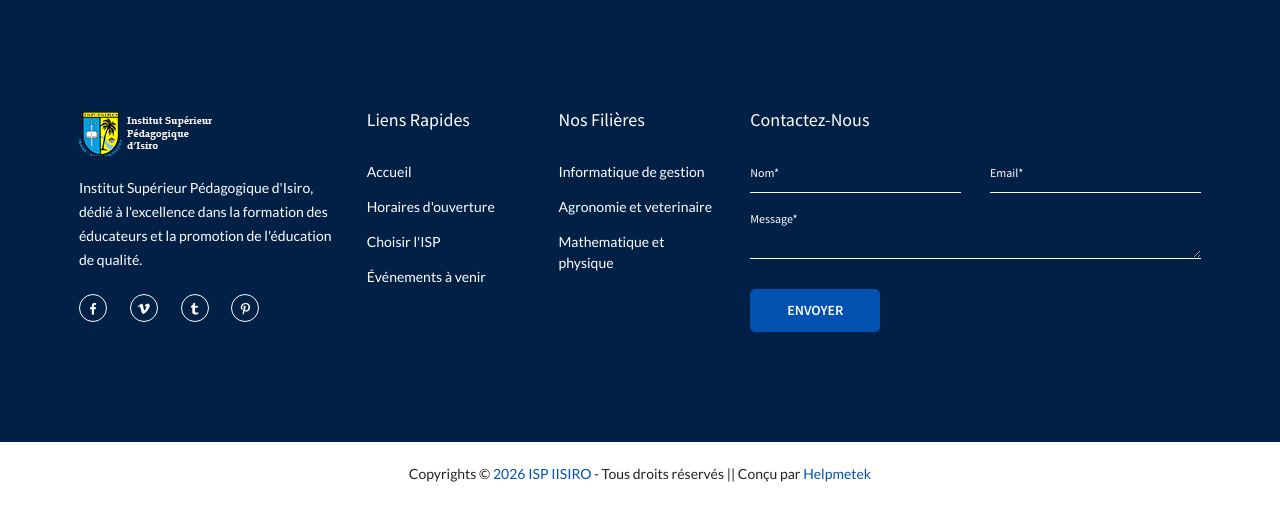
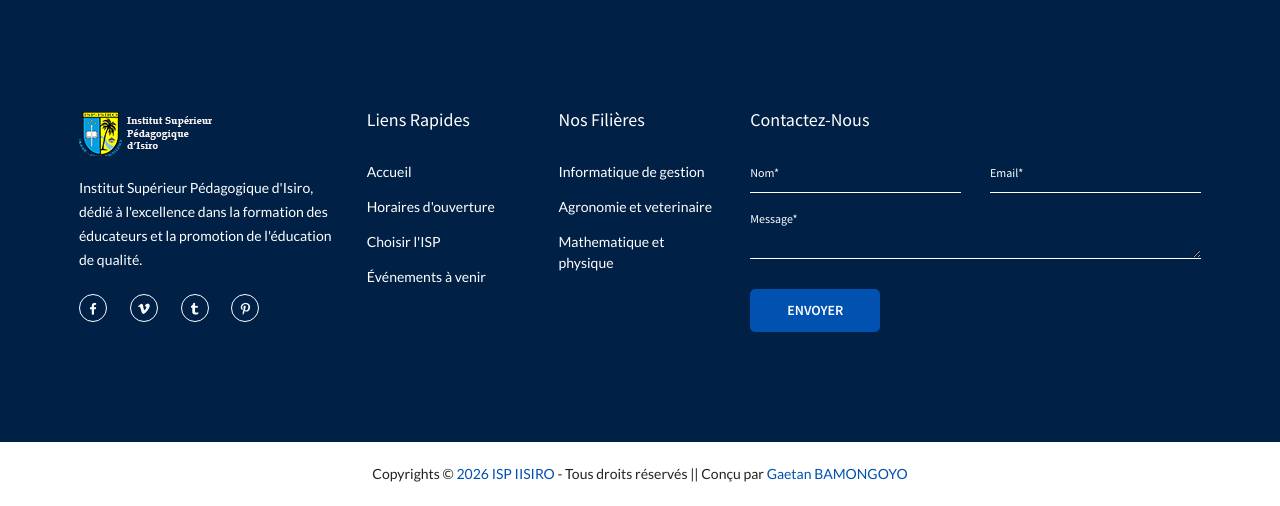
Before and after one commit to Gaetan-bamongoyo/ispisiro, a Django app: page / in a window 1280 px wide. Shown: the part 2614-3120 px from the top of the page. Run offline with Django 4.2, Linux system fonts and the light colour scheme; data comes from the database, SQL or seed files in the repository; some libraries are stand-ins or nearby versions; some web fonts are replaced.

Commit message:
departement

```diff
--- a/template/client/include.html
+++ b/template/client/include.html
@@ -212,7 +212,7 @@
                         <div class="col-lg-12 text-center">
                             <div class="footer-bottom-text ptb-20">
                                 <p>
-                                    Copyrights © <a href="https://www.ispisiro.ac.cd" target="_blank">2026 ISP IISIRO</a> - Tous droits réservés || Conçu par <a href="https://github.com/Gaetan-bamongoyo" target="_blank">Helpmetek</a>
+                                    Copyrights © <a href="https://www.ispisiro.ac.cd" target="_blank">2026 ISP IISIRO</a> - Tous droits réservés || Conçu par <a href="https://github.com/Gaetan-bamongoyo" target="_blank">Gaetan BAMONGOYO</a>
                                 </p>
                             </div>
                         </div>
```
